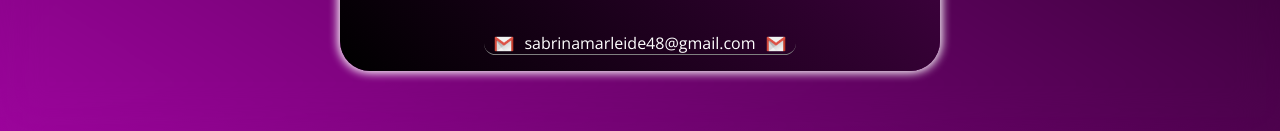
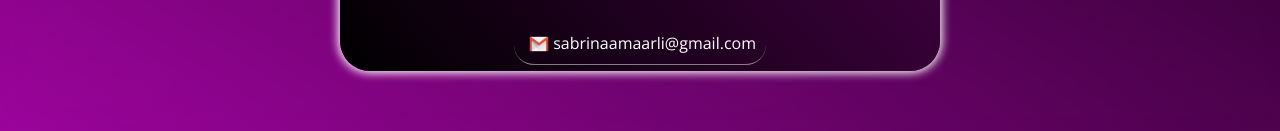
Before and after one commit to DevJavanLuiz/linksSabrina, a plain HTML site: page index.html in a window 1280 px wide. Shown: the part 669-800 px from the top of the page. Drawn offline with nearby package versions, Linux system fonts and the light colour scheme.

Commit message:
Add files via upload

```diff
--- a/assets/css/style.css
+++ b/assets/css/style.css
@@ -151,7 +151,7 @@ figure .img {
 
 #email {
     width: 400px;
-    padding: 0px;
+    padding: 10px;
     margin-bottom: 20px;
     border-radius: 20px;
     border: 0;
@@ -165,7 +165,7 @@ figure .img {
 .img-email {
     width: 20px;
     height: 20px;
-    margin: 0px 10px -5px 10px;
+    margin: 0px 0px -5px 5px;
 }
 
 @media (max-width: 550px) {
--- a/index.html
+++ b/index.html
@@ -34,7 +34,7 @@
             </div>
 
     <footer>
-        <a id="email" target="_blank" href="mailto:sabrinamarleide48@gmail.com?subject=Assunto do Email"><img class="img-email" src="./assets/img/gmail.png" alt="">sabrinamarleide48@gmail.com<img class="img-email" src="./assets/img/gmail.png" alt=""></a>
+        <a id="email" target="_blank" href="mailto:sabrinaamaarli@gmail.com?subject=Quero entrar em contado com você!"><img class="img-email" src="./assets/img/gmail.png" alt=""> sabrinaamaarli@gmail.com</a>
 
     </footer>
 </div>
```
